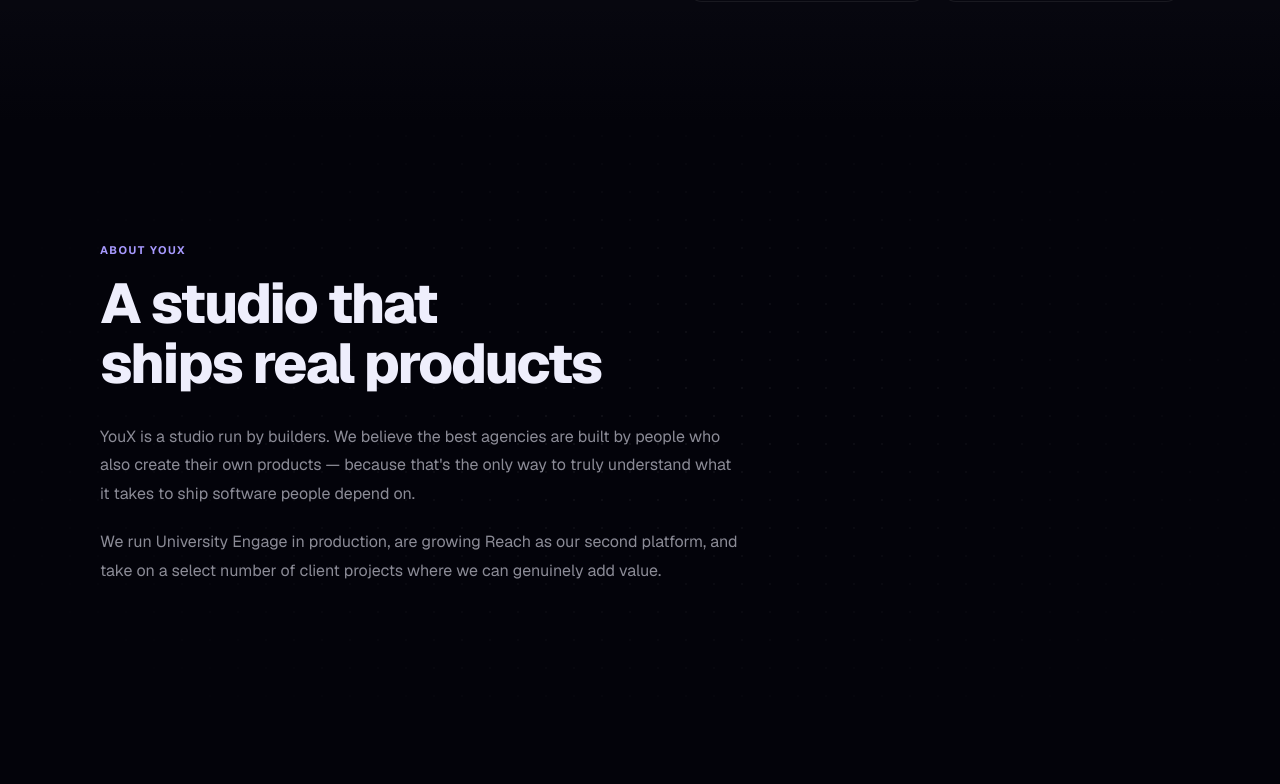
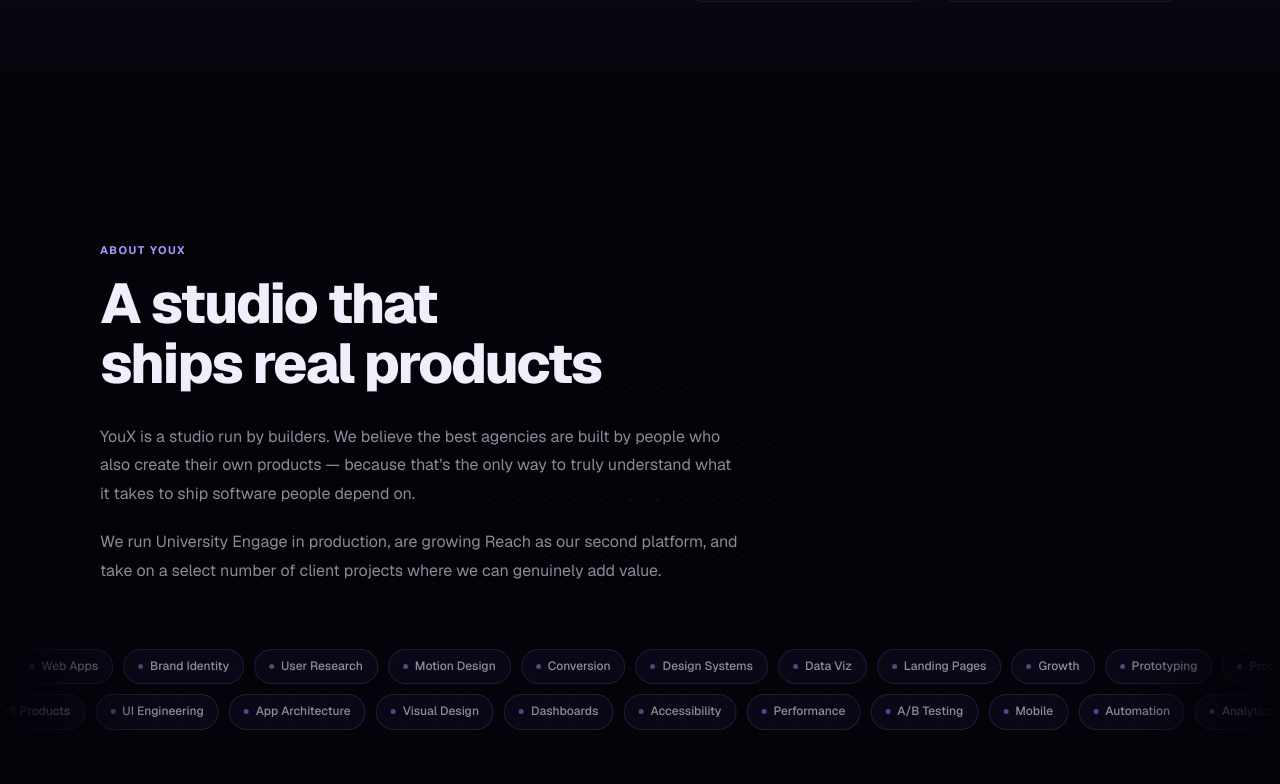
Before and after one commit to glegoro/youx-website, a Next.js app: page / in a window 1280 px wide. Shown: the part 2376-3160 px from the top of the page. Built offline with nearby package versions, Linux system fonts and the light colour scheme.

Commit message:
feat: add capability marquee to About section

```diff
--- a/components/About.tsx
+++ b/components/About.tsx
@@ -2,10 +2,56 @@
 
 import { motion } from "motion/react";
 
+const ROW1 = [
+  "Product Strategy", "UX Design", "Web Apps", "Brand Identity",
+  "User Research", "Motion Design", "Conversion", "Design Systems",
+  "Data Viz", "Landing Pages", "Growth", "Prototyping",
+];
+
+const ROW2 = [
+  "App Architecture", "Visual Design", "Dashboards", "Accessibility",
+  "Performance", "A/B Testing", "Mobile", "Automation",
+  "Analytics", "Onboarding Flows", "SaaS Products", "UI Engineering",
+];
+
+function MarqueeRow({ items, reverse = false }: { items: string[]; reverse?: boolean }) {
+  // Duplicate for seamless loop
+  const doubled = [...items, ...items];
+  return (
+    <div style={{ overflow: "hidden", maskImage: "linear-gradient(90deg, transparent, black 12%, black 88%, transparent)", WebkitMaskImage: "linear-gradient(90deg, transparent, black 12%, black 88%, transparent)" }}>
+      <div
+        className={reverse ? "marquee-reverse" : "marquee"}
+        style={{ display: "flex", gap: 10, width: "max-content" }}
+      >
+        {doubled.map((item, i) => (
+          <span key={i} style={{
+            display: "inline-flex", alignItems: "center", gap: 7,
+            padding: "7px 14px",
+            borderRadius: 100,
+            border: "1px solid rgba(168,154,255,0.14)",
+            background: "rgba(124,111,255,0.055)",
+            fontSize: 12, fontWeight: 500,
+            color: "var(--dt2)",
+            whiteSpace: "nowrap",
+            transition: "border-color 0.2s, color 0.2s",
+          }}>
+            <span style={{
+              width: 5, height: 5, borderRadius: "50%",
+              background: "rgba(168,154,255,0.45)",
+              flexShrink: 0,
+            }} />
+            {item}
+          </span>
+        ))}
+      </div>
+    </div>
+  );
+}
+
 export default function About() {
   return (
     <section id="about" style={{
-      padding: "var(--section-py) var(--container-px)",
+      padding: "var(--section-py) 0",
       background: "var(--d900)",
       position: "relative", overflow: "hidden",
     }}>
@@ -14,18 +60,18 @@
         position: "absolute", inset: 0,
         backgroundImage: "radial-gradient(circle, rgba(255,255,255,0.055) 1px, transparent 1px)",
         backgroundSize: "28px 28px",
-        maskImage: "radial-gradient(ellipse 60% 70% at 50% 50%, black, transparent)",
-        WebkitMaskImage: "radial-gradient(ellipse 60% 70% at 50% 50%, black, transparent)",
+        maskImage: "radial-gradient(ellipse 70% 80% at 50% 50%, black, transparent)",
+        WebkitMaskImage: "radial-gradient(ellipse 70% 80% at 50% 50%, black, transparent)",
         pointerEvents: "none",
       }} />
 
-      <div className="container" style={{ position: "relative", zIndex: 1 }}>
+      <div className="container" style={{ position: "relative", zIndex: 1, padding: "0 var(--container-px)" }}>
         <motion.div
           initial={{ opacity: 0, y: 24 }}
           whileInView={{ opacity: 1, y: 0 }}
           viewport={{ once: true }}
           transition={{ duration: 0.85, ease: [0.16, 1, 0.3, 1] }}
-          style={{ maxWidth: 640 }}
+          style={{ maxWidth: 640, marginBottom: 64 }}
         >
           <p style={{
             fontSize: 11, fontWeight: 700, textTransform: "uppercase",
@@ -50,6 +96,31 @@
           </p>
         </motion.div>
       </div>
+
+      {/* Marquee — full bleed, outside container */}
+      <motion.div
+        initial={{ opacity: 0 }}
+        whileInView={{ opacity: 1 }}
+        viewport={{ once: true }}
+        transition={{ duration: 1, delay: 0.2 }}
+        style={{ display: "flex", flexDirection: "column", gap: 10, position: "relative", zIndex: 1 }}
+      >
+        <MarqueeRow items={ROW1} />
+        <MarqueeRow items={ROW2} reverse />
+      </motion.div>
+
+      <style>{`
+        @keyframes marquee {
+          from { transform: translateX(0); }
+          to   { transform: translateX(-50%); }
+        }
+        @keyframes marquee-rev {
+          from { transform: translateX(-50%); }
+          to   { transform: translateX(0); }
+        }
+        .marquee         { animation: marquee     38s linear infinite; }
+        .marquee-reverse { animation: marquee-rev 42s linear infinite; }
+      `}</style>
     </section>
   );
 }
```
